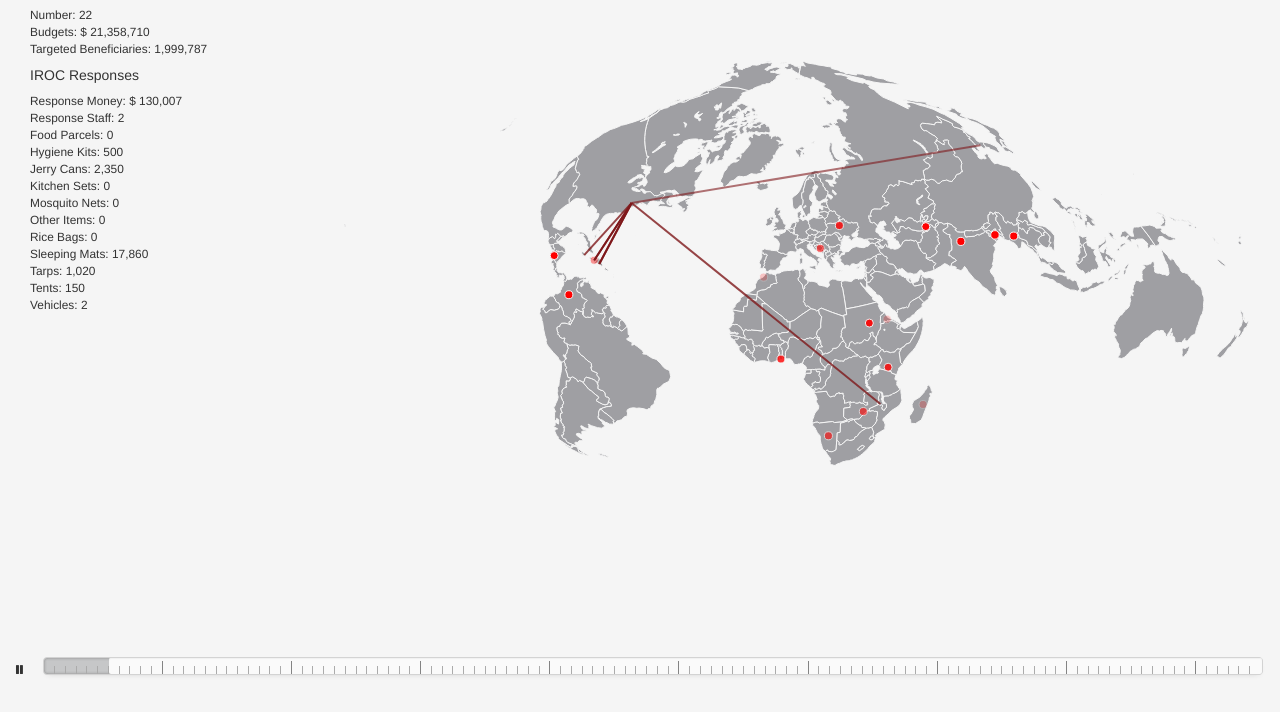
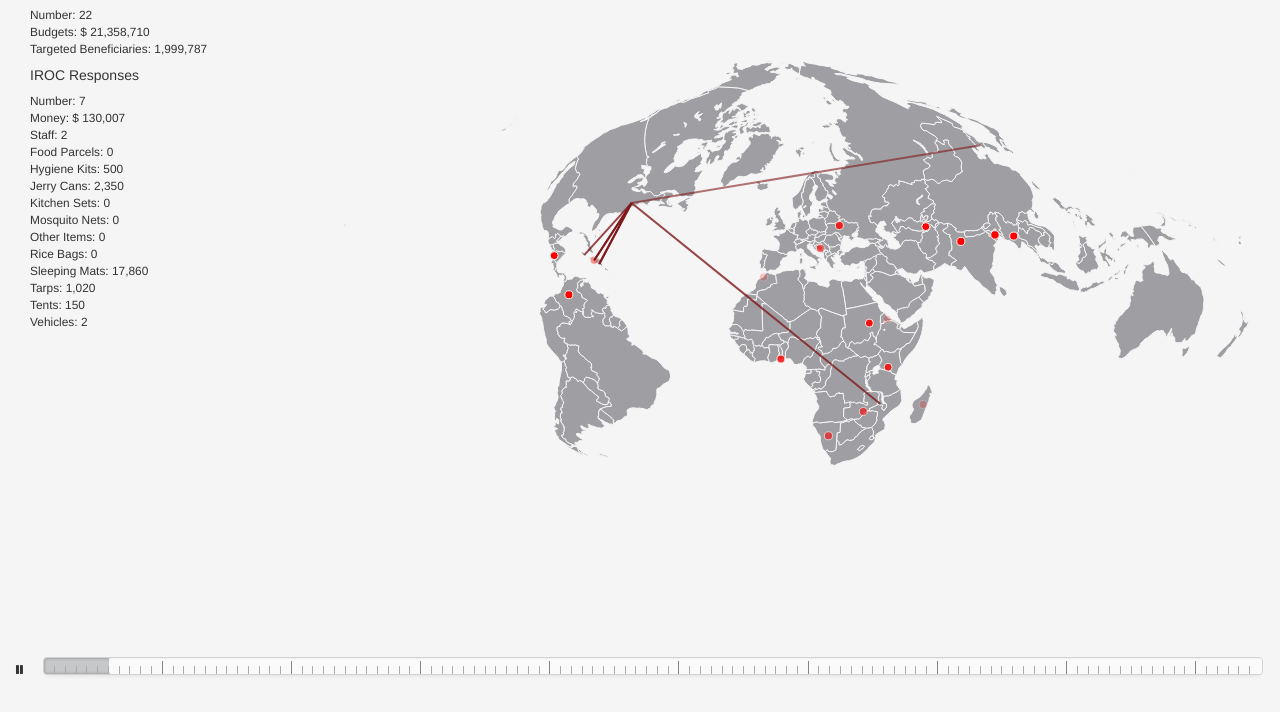
Before and after one commit to AmericanRedCross/IROC_d3, a plain HTML site: page index.html in a window 1280 px wide. Shown: the part 88-800 px from the top of the page. Drawn offline with Linux system fonts and the light colour scheme.

Commit message:
adding count of IROC responses

```diff
--- a/index.html
+++ b/index.html
@@ -41,8 +41,9 @@
             <button id="allYearsButton" type="button" class="btn btn-default btn-xs" onClick="buildWorldAllAppeals()" style="margin-top:30px;">All Years</button>
           </div> -->
           <h5>IROC Responses</h5>
-          <div> Response Money: $ <span id="totalMoney">0</span></div>
-          <div> Response Staff: <span id="totalStaff">0</span></div>
+          <div> Number: <span id="responsesCount">0</span></div>
+          <div> Money: $ <span id="totalMoney">0</span></div>
+          <div> Staff: <span id="totalStaff">0</span></div>
           <div> Food Parcels: <span id="totalFoodParcels">0</span></div>
           <div> Hygiene Kits: <span id="totalHygieneKits">0</span></div>
           <div> Jerry Cans: <span id="totalJerryCans">0</span></div>
--- a/js/main.js
+++ b/js/main.js
@@ -679,6 +679,7 @@ function updateSidebar(date){
   $("#totalAppealBeneficiaries").html(appealBeneficiariesFormated);
 }
 
+var responsesCount = 0;
 var money = 0;
 var staff = 0;
 var foodParcels = 0;
@@ -695,6 +696,7 @@ var vehicles = 0;
 
 function updateSidebarResponses(date){
   // zero out response totals
+  responsesCount = 0;
   money = 0;
   staff = 0;
   foodParcels = 0;
@@ -718,6 +720,7 @@ function updateSidebarResponses(date){
   $.each(responses, function(a, b) {
     var thisResponseDate = new Date(b.Date);
     if (thisResponseDate < endDate){
+      responsesCount += 1;
       if (isFinite(parseInt(b.Money))){
         money += parseInt(b.Money);
       }
@@ -759,6 +762,8 @@ function updateSidebarResponses(date){
       }
     }
   })
+  responseCountFormated = responsesCount.formatNumber(0, '.', ',');
+  $("#responsesCount").html(responseCountFormated);
   moneyFormated = money.formatNumber(0, '.', ',');
   $("#totalMoney").html(moneyFormated);
   staffFormated = staff.formatNumber(0, '.', ',');
```
